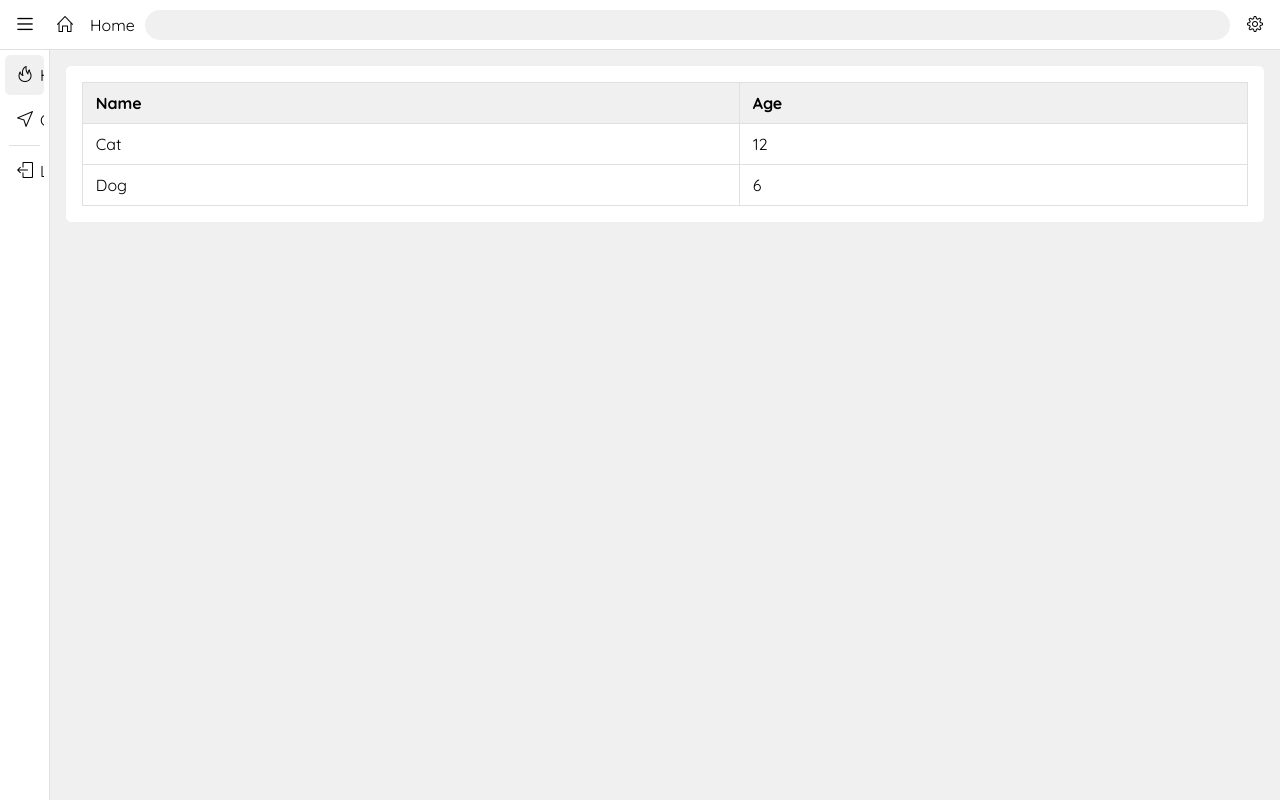
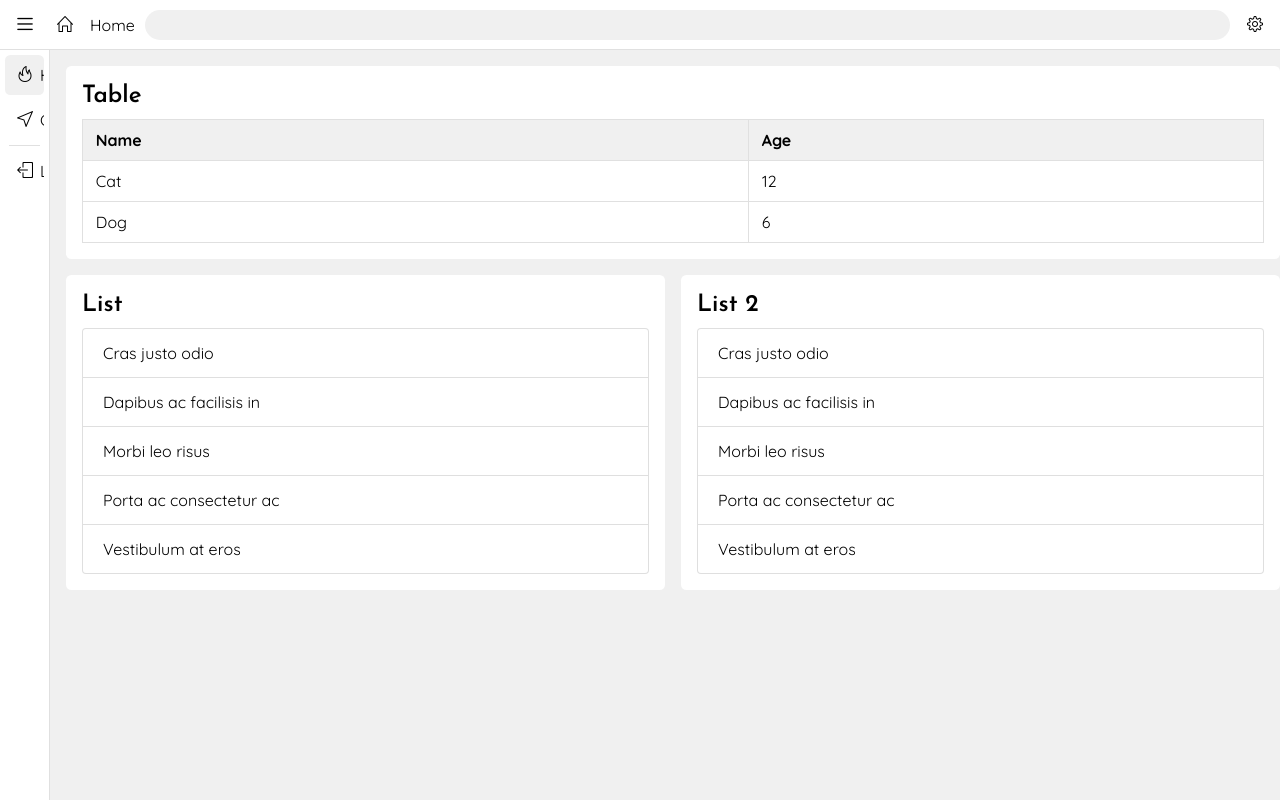
Before and after one commit to anhhaome/nuxt-minimal-admin, a Nuxt app: page / in a window 1280 px wide. Built offline with nearby package versions, Linux system fonts and the light colour scheme.

Commit message:
Grid with bootstrap.

```diff
--- a/lib/assets/scss/main.scss
+++ b/lib/assets/scss/main.scss
@@ -44,7 +44,15 @@ body {
 }
 
 .m-container {
-  padding: 1em;
+  padding: 1em 0 0 1em;
+}
+
+.m-container .row {
+  margin: .5em -.5em .5em -.5em;
+}
+
+.m-container .col {
+  padding: .5em;
 }
 
 .m-panel {
--- a/src/pages/index.vue
+++ b/src/pages/index.vue
@@ -2,6 +2,7 @@
   <div>
     <div class="m-container">
       <div class="m-panel">
+        <h4>Table</h4>
         <table class="m-table">
           <thead>
             <th>Name</th>
@@ -19,6 +20,34 @@
           </tbody>
         </table>
       </div>
+
+      <div class="row">
+        <div class="col col-12 col-md-6">
+          <div class="m-panel">
+            <h4>List</h4>
+            <b-list-group>
+              <b-list-group-item>Cras justo odio</b-list-group-item>
+              <b-list-group-item>Dapibus ac facilisis in</b-list-group-item>
+              <b-list-group-item>Morbi leo risus</b-list-group-item>
+              <b-list-group-item>Porta ac consectetur ac</b-list-group-item>
+              <b-list-group-item>Vestibulum at eros</b-list-group-item>
+            </b-list-group>
+          </div>
+        </div>
+
+        <div class="col col-12 col-md-6">
+          <div class="m-panel">
+            <h4>List 2</h4>
+            <b-list-group>
+              <b-list-group-item>Cras justo odio</b-list-group-item>
+              <b-list-group-item>Dapibus ac facilisis in</b-list-group-item>
+              <b-list-group-item>Morbi leo risus</b-list-group-item>
+              <b-list-group-item>Porta ac consectetur ac</b-list-group-item>
+              <b-list-group-item>Vestibulum at eros</b-list-group-item>
+            </b-list-group>
+          </div>
+        </div>
+      </div>
     </div>
   </div>
 </template>
```
